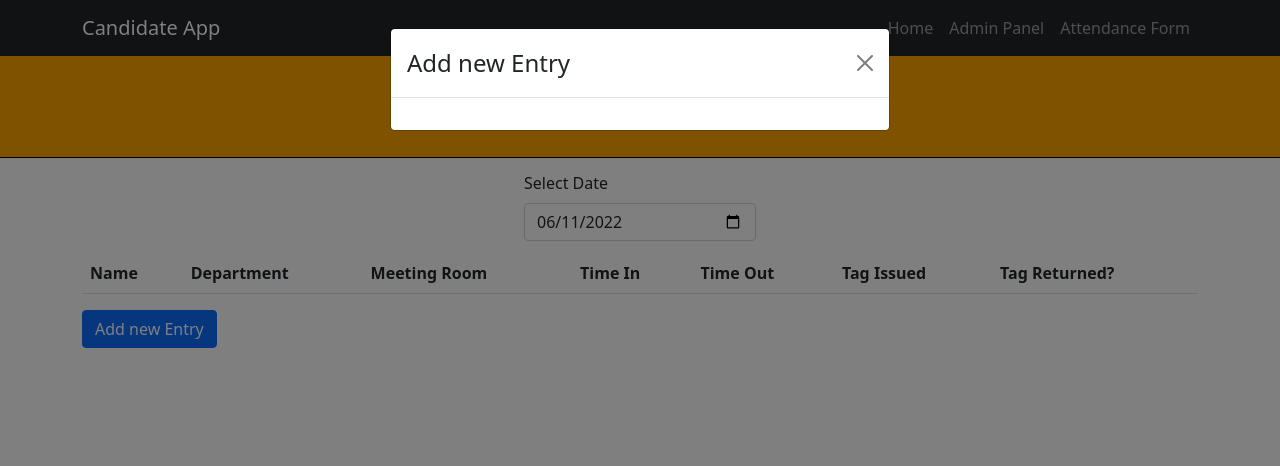
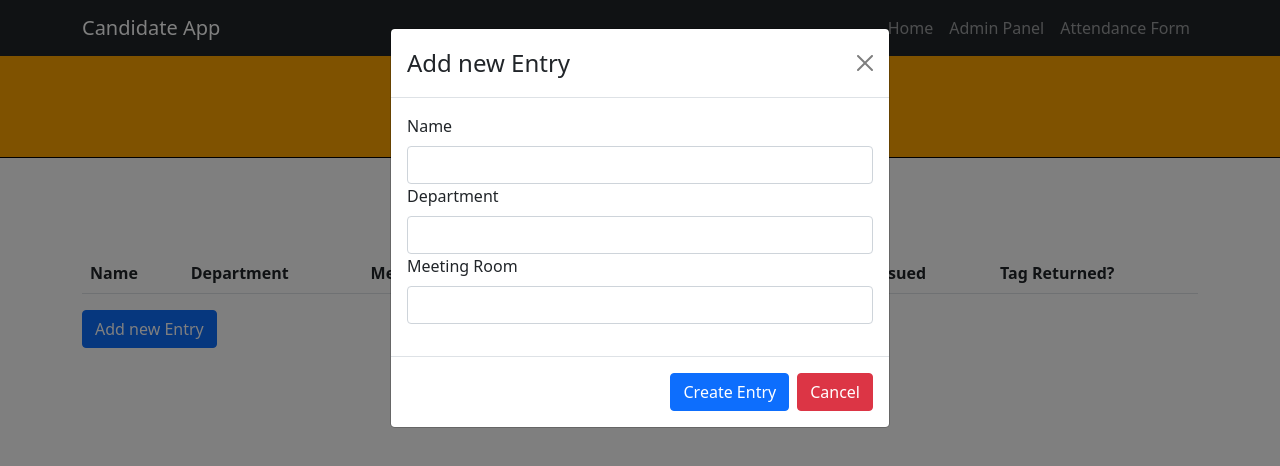
Before and after one commit to ajcastany/candidate1, a React (Create React App) app: page /admin in a window 1280 px wide. Both pictures are taken after a click on the button "Add new Entry". Shown: the top 466 px of the page. Built offline with nearby package versions, Linux system fonts and the light colour scheme; no server answers.

Commit message:
ADD: closeButton lambda

```diff
--- a/src/AdminPanel/AddNewRowModal.tsx
+++ b/src/AdminPanel/AddNewRowModal.tsx
@@ -1,10 +1,26 @@
 import React from "react";
-import { Modal } from "react-bootstrap";
+import { Form, Modal, ModalFooter, Button } from "react-bootstrap";
 
 interface AddNewRowProps{
     showModal: boolean,
     closeModal: () => boolean,
 }
+
+const MOCK_STAFF = [{
+    id: 1,
+    name: "jhon stephen",
+    department: "HR"
+}, {
+    id: 2,
+    name: "Jane rogers",
+    department: "Research"
+}, {
+    id: 3,
+    name: "Elizabeth meyer",
+    department: "Facilities"
+}
+
+]
 
 function AddNewRowModal(props:AddNewRowProps) {
 
@@ -19,8 +35,26 @@ function AddNewRowModal(props:AddNewRowProps) {
                     <Modal.Title>Add new Entry</Modal.Title>
                 </Modal.Header>
                 <Modal.Body>
-
+                    <Form.Group className="mb-3">
+                        <Form.Label>Name</Form.Label>
+                            <Form.Control
+                            list="namesList"/>
+                        <Form.Label>Department</Form.Label>
+                            <Form.Control />
+                        <Form.Label>Meeting Room</Form.Label>
+                            <Form.Control />
+                        <datalist id="namesList">
+                            <option data-value="1">one</option>
+                            <option data-value='2'>two</option>
+                            <option>three</option>
+                            <option>four</option>
+                        </datalist>
+                    </Form.Group>
                 </Modal.Body>
+                <ModalFooter>
+                    <Button variant='primary'>Create Entry</Button>
+                    <Button variant='danger' onClick={() => props.closeModal()}>Cancel</Button>
+                </ModalFooter>
             </Modal>
     );
 }
```
